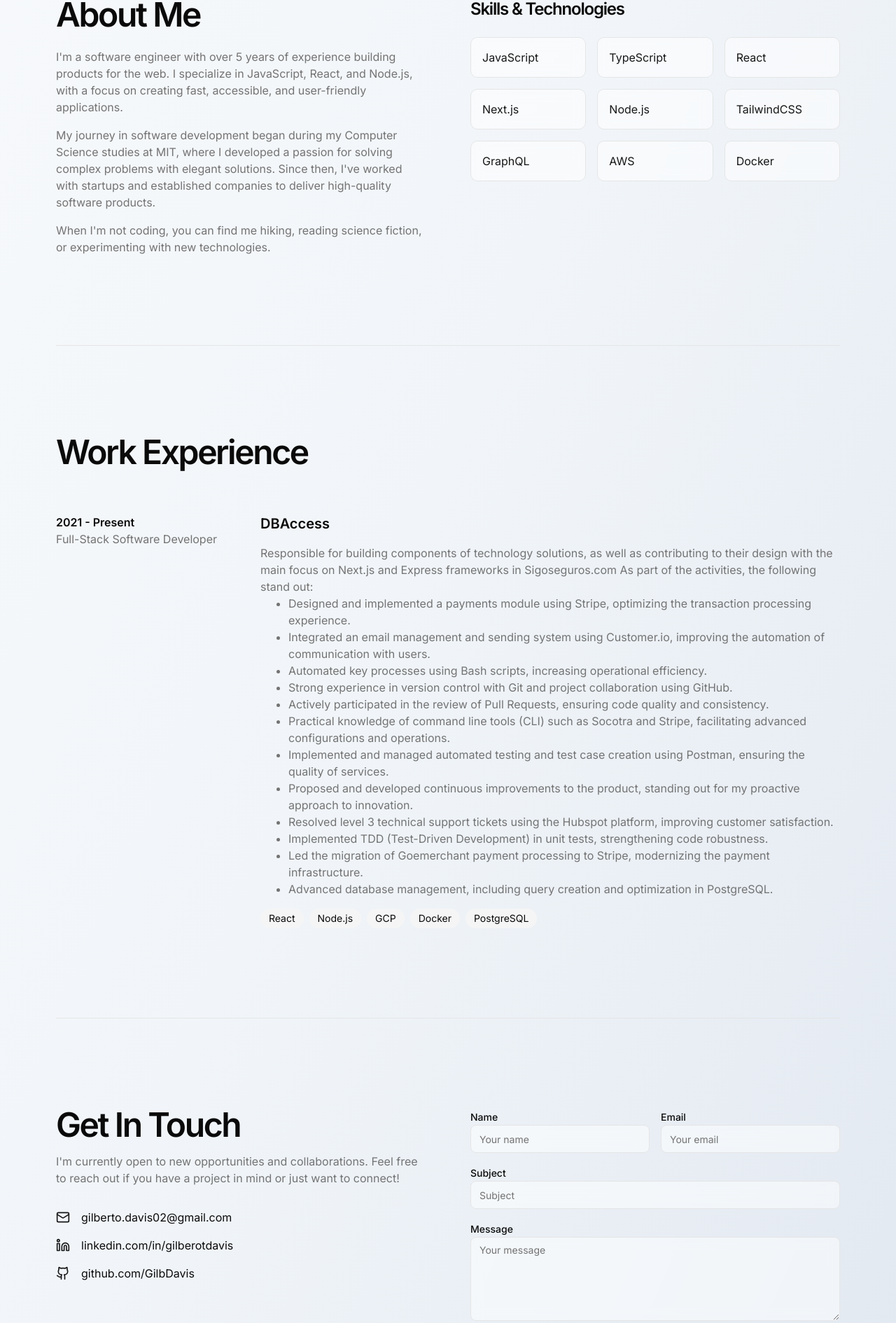
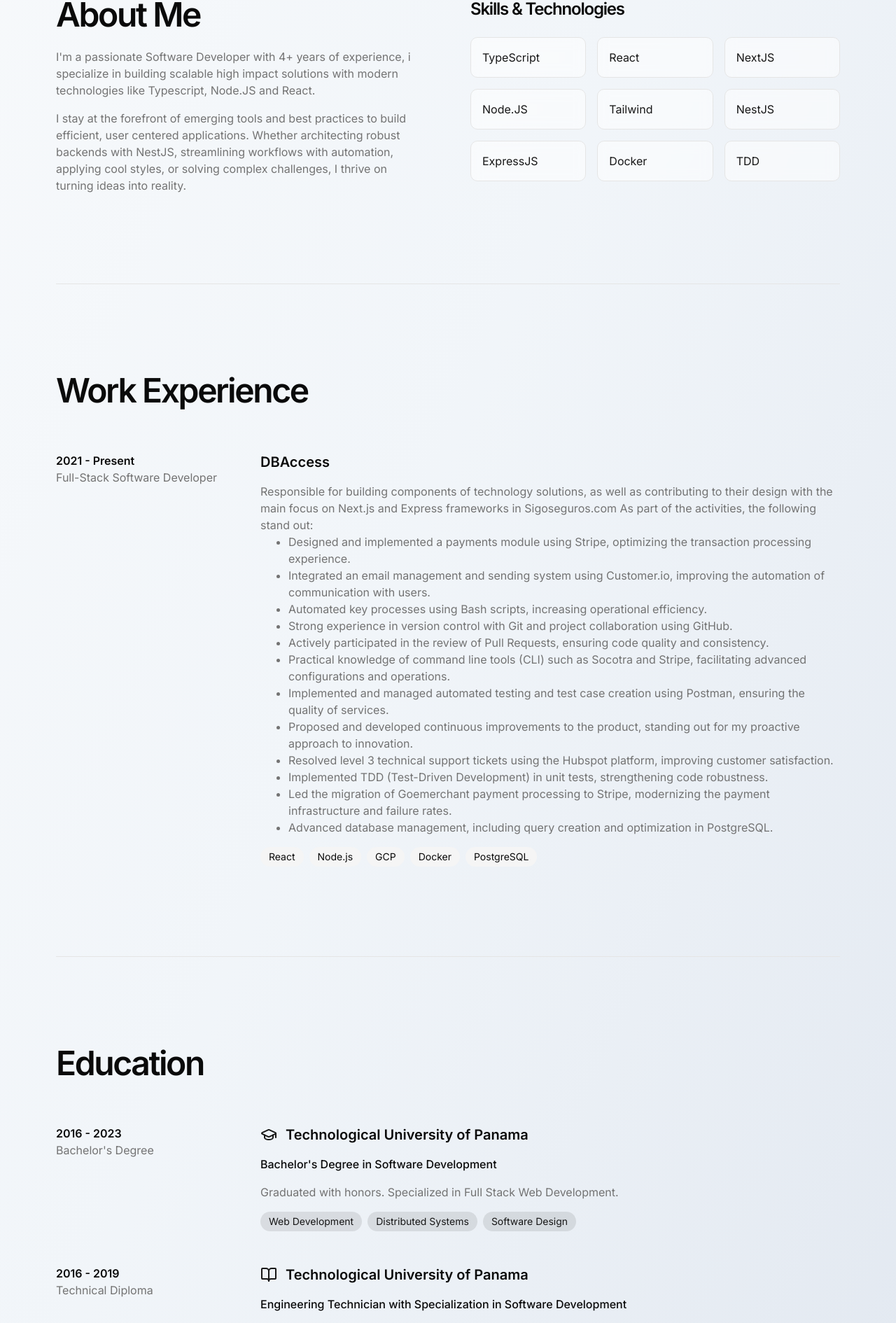
Before and after one commit to GilbDavis/portfolio-nextjs, a Next.js app: page / in a window 1280 px wide. Shown: the part 803-2693 px from the top of the page at 70% size. Built offline with nearby package versions, Linux system fonts and the light colour scheme.

Commit message:
Saving progress

```diff
--- a/src/app/layout.tsx
+++ b/src/app/layout.tsx
@@ -9,11 +9,11 @@ const inter = Inter({
 });
 
 export const metadata: Metadata = {
-  title: "Gilberto Davis - Software Engineer",
-  description: "Software Engineer from Panamá",
+  title: "Gilberto Davis - Software Developer",
+  description: "Software Developer from Panamá",
   applicationName: "Gilberto Davis",
   keywords: [
-    "Software Engineer",
+    "Software Developer",
     "Panamá",
     "Developer",
     "Typescript",
--- a/src/app/page.tsx
+++ b/src/app/page.tsx
@@ -1,10 +1,10 @@
 "use client";
 import ExperienceSection from "../components/experienceSection/ExperienceSection";
 import AboutMeSection from "../components/aboutMeSection/AboutMeSection";
-import ContactSection from "../components/contactSection/ContactSection";
 import HeroSection from "../components/heroSection/HeroSection";
 import HeaderSection from "../components/headerSection/HeaderSection";
 import Footer from "../components/Footer";
+import EducationSection from "../components/educationSection/EducationSection";
 
 export default function Home() {
   return (
@@ -15,7 +15,7 @@ export default function Home() {
         <HeroSection />
         <AboutMeSection />
         <ExperienceSection />
-        <ContactSection />
+        <EducationSection />
       </main>
 
       <Footer />
--- a/src/components/Footer.tsx
+++ b/src/components/Footer.tsx
@@ -8,7 +8,7 @@ const currentYear = new Date().getFullYear();
 const Footer = () => {
   return (
     <footer className="border-t py-6 md:py-8">
-      <div className="container flex flex-col items-center justify-between gap-4 md:flex-row md:justify-center md:mx-auto">
+      <div className="container flex flex-col items-center justify-between gap-4 md:justify-center md:mx-auto">
         <p className="text-center text-sm leading-loose text-muted-foreground md:text-left">
           © {currentYear} Gilberto Davis. All rights reserved.
         </p>
--- a/src/components/aboutMeSection/AboutMeSection.tsx
+++ b/src/components/aboutMeSection/AboutMeSection.tsx
@@ -1,4 +1,6 @@
 import React from "react";
+import SkillTag from "../tags/SkillTag";
+import SkillTagContainer from "../containers/SkillTagContainer";
 
 const AboutMeSection = () => {
   return (
@@ -13,21 +15,17 @@ const AboutMeSection = () => {
           </h2>
           <div className="mt-6 space-y-4 text-muted-foreground">
             <p>
-              I&apos;m a software engineer with over 5 years of experience
-              building products for the web. I specialize in JavaScript, React,
-              and Node.js, with a focus on creating fast, accessible, and
-              user-friendly applications.
+              I&apos;m a passionate Software Developer with 4+ years of
+              experience, i specialize in building scalable high impact
+              solutions with modern technologies like Typescript, Node.JS and
+              React.
             </p>
             <p>
-              My journey in software development began during my Computer
-              Science studies at MIT, where I developed a passion for solving
-              complex problems with elegant solutions. Since then, I&apos;ve
-              worked with startups and established companies to deliver
-              high-quality software products.
-            </p>
-            <p>
-              When I&apos;m not coding, you can find me hiking, reading science
-              fiction, or experimenting with new technologies.
+              I stay at the forefront of emerging tools and best practices to
+              build efficient, user centered applications. Whether architecting
+              robust backends with NestJS, streamlining workflows with
+              automation, applying cool styles, or solving complex challenges, I
+              thrive on turning ideas into reality.
             </p>
           </div>
         </div>
@@ -35,35 +33,17 @@ const AboutMeSection = () => {
           <h3 className="text-2xl font-bold tracking-tighter">
             Skills & Technologies
           </h3>
-          <div className="grid grid-cols-2 gap-4 sm:grid-cols-3">
-            <div className="flex items-center gap-2 rounded-lg border p-4 bg-white/50 dark:bg-slate-800/50 backdrop-blur-sm">
-              <div className="text-primary">JavaScript</div>
-            </div>
-            <div className="flex items-center gap-2 rounded-lg border p-4 bg-white/50 dark:bg-slate-800/50 backdrop-blur-sm">
-              <div className="text-primary">TypeScript</div>
-            </div>
-            <div className="flex items-center gap-2 rounded-lg border p-4 bg-white/50 dark:bg-slate-800/50 backdrop-blur-sm">
-              <div className="text-primary">React</div>
-            </div>
-            <div className="flex items-center gap-2 rounded-lg border p-4 bg-white/50 dark:bg-slate-800/50 backdrop-blur-sm">
-              <div className="text-primary">Next.js</div>
-            </div>
-            <div className="flex items-center gap-2 rounded-lg border p-4 bg-white/50 dark:bg-slate-800/50 backdrop-blur-sm">
-              <div className="text-primary">Node.js</div>
-            </div>
-            <div className="flex items-center gap-2 rounded-lg border p-4 bg-white/50 dark:bg-slate-800/50 backdrop-blur-sm">
-              <div className="text-primary">TailwindCSS</div>
-            </div>
-            <div className="flex items-center gap-2 rounded-lg border p-4 bg-white/50 dark:bg-slate-800/50 backdrop-blur-sm">
-              <div className="text-primary">GraphQL</div>
-            </div>
-            <div className="flex items-center gap-2 rounded-lg border p-4 bg-white/50 dark:bg-slate-800/50 backdrop-blur-sm">
-              <div className="text-primary">AWS</div>
-            </div>
-            <div className="flex items-center gap-2 rounded-lg border p-4 bg-white/50 dark:bg-slate-800/50 backdrop-blur-sm">
-              <div className="text-primary">Docker</div>
-            </div>
-          </div>
+          <SkillTagContainer>
+            <SkillTag>TypeScript</SkillTag>
+            <SkillTag>React</SkillTag>
+            <SkillTag>NextJS</SkillTag>
+            <SkillTag>Node.JS</SkillTag>
+            <SkillTag>Tailwind</SkillTag>
+            <SkillTag>NestJS</SkillTag>
+            <SkillTag>ExpressJS</SkillTag>
+            <SkillTag>Docker</SkillTag>
+            <SkillTag>TDD</SkillTag>
+          </SkillTagContainer>
         </div>
       </div>
     </section>
--- /dev/null
+++ b/src/components/containers/SkillTagContainer.tsx
@@ -0,0 +1,9 @@
+import React from "react";
+
+const SkillTagContainer = ({ children }: { children: React.ReactNode }) => {
+  return (
+    <div className="grid grid-cols-2 gap-4 sm:grid-cols-3">{children}</div>
+  );
+};
+
+export default SkillTagContainer;
--- /dev/null
+++ b/src/components/educationSection/EducationSection.tsx
@@ -0,0 +1,85 @@
+import { BookOpen, GraduationCap } from "lucide-react";
+import React from "react";
+
+const EducationSection = () => {
+  return (
+    <section
+      id="education"
+      className="container py-24 sm:py-32 border-t relative"
+    >
+      <div className="absolute inset-0 -z-10 overflow-hidden">
+        <div className="absolute -bottom-[30%] -right-[20%] h-[400px] w-[400px] rounded-full bg-gradient-to-br from-purple-500/10 to-blue-500/5 blur-3xl"></div>
+      </div>
+      <h2 className="text-3xl font-bold tracking-tighter sm:text-4xl md:text-5xl mb-16">
+        Education
+      </h2>
+      <div className="space-y-12">
+        <div className="grid gap-4 md:grid-cols-[1fr_3fr] items-start">
+          <div className="text-muted-foreground">
+            <p className="font-semibold text-foreground">2016 - 2023</p>
+            <p>Bachelor&apos;s Degree</p>
+          </div>
+          <div className="space-y-4">
+            <div className="flex items-center gap-3">
+              <GraduationCap className="h-6 w-6 text-primary" />
+              <h3 className="text-xl font-bold">
+                Technological University of Panama
+              </h3>
+            </div>
+            <p className="font-medium">
+              Bachelor&apos;s Degree in Software Development
+            </p>
+            <p className="text-muted-foreground">
+              Graduated with honors. Specialized in Full Stack Web Development.
+            </p>
+            <div className="flex flex-wrap gap-2">
+              <div className="rounded-full bg-primary/10 text-primary px-3 py-1 text-sm">
+                Web Development
+              </div>
+              <div className="rounded-full bg-primary/10 text-primary px-3 py-1 text-sm">
+                Distributed Systems
+              </div>
+              <div className="rounded-full bg-primary/10 text-primary px-3 py-1 text-sm">
+                Software Design
+              </div>
+            </div>
+          </div>
+        </div>
+
+        <div className="grid gap-4 md:grid-cols-[1fr_3fr] items-start">
+          <div className="text-muted-foreground">
+            <p className="font-semibold text-foreground">2016 - 2019</p>
+            <p>Technical Diploma</p>
+          </div>
+          <div className="space-y-4">
+            <div className="flex items-center gap-3">
+              <BookOpen className="h-6 w-6 text-primary" />
+              <h3 className="text-xl font-bold">
+                Technological University of Panama
+              </h3>
+            </div>
+            <p className="font-medium">
+              Engineering Technician with Specialization in Software Development
+            </p>
+            <div className="flex flex-wrap gap-2">
+              <div className="rounded-full bg-primary/10 text-primary px-3 py-1 text-sm">
+                Algorithms
+              </div>
+              <div className="rounded-full bg-primary/10 text-primary px-3 py-1 text-sm">
+                Data Structures
+              </div>
+              <div className="rounded-full bg-primary/10 text-primary px-3 py-1 text-sm">
+                Software Development
+              </div>
+              <div className="rounded-full bg-primary/10 text-primary px-3 py-1 text-sm">
+                Software Engineering
+              </div>
+            </div>
+          </div>
+        </div>
+      </div>
+    </section>
+  );
+};
+
+export default EducationSection;
--- a/src/components/experienceSection/ExperienceSection.tsx
+++ b/src/components/experienceSection/ExperienceSection.tsx
@@ -57,7 +57,7 @@ const EXPERIENCES = [
           </li>
           <li>
             Led the migration of Goemerchant payment processing to Stripe,
-            modernizing the payment infrastructure.
+            modernizing the payment infrastructure and failure rates.
           </li>
           <li>
             Advanced database management, including query creation and
@@ -93,7 +93,9 @@ const ExperienceSection = () => {
             </div>
             <div className="space-y-4">
               <h3 className="text-xl font-bold">{experience.company}</h3>
-              <p className="text-muted-foreground">{experience.description}</p>
+              <div className="text-muted-foreground">
+                {experience.description}
+              </div>
               <div className="flex flex-wrap gap-2">
                 {experience.tags.map((tag, index) => (
                   <WorkTag key={index}>{tag}</WorkTag>
--- /dev/null
+++ b/src/components/tags/SkillTag.tsx
@@ -0,0 +1,11 @@
+import React from "react";
+
+const SkillTag = ({ children }: { children: React.ReactNode }) => {
+  return (
+    <div className="flex items-center gap-2 rounded-lg border p-4 bg-white/50 dark:bg-slate-800/50 backdrop-blur-sm hover:scale-105 hover:transition-transform hover:duration-300">
+      <div className="text-primary">{children}</div>
+    </div>
+  );
+};
+
+export default SkillTag;
```
Also changed, not shown: src/components/headerSection/HeaderSection.tsx (+9 -2 lines), src/components/heroSection/HeroSection.tsx (+3 -5 lines).
